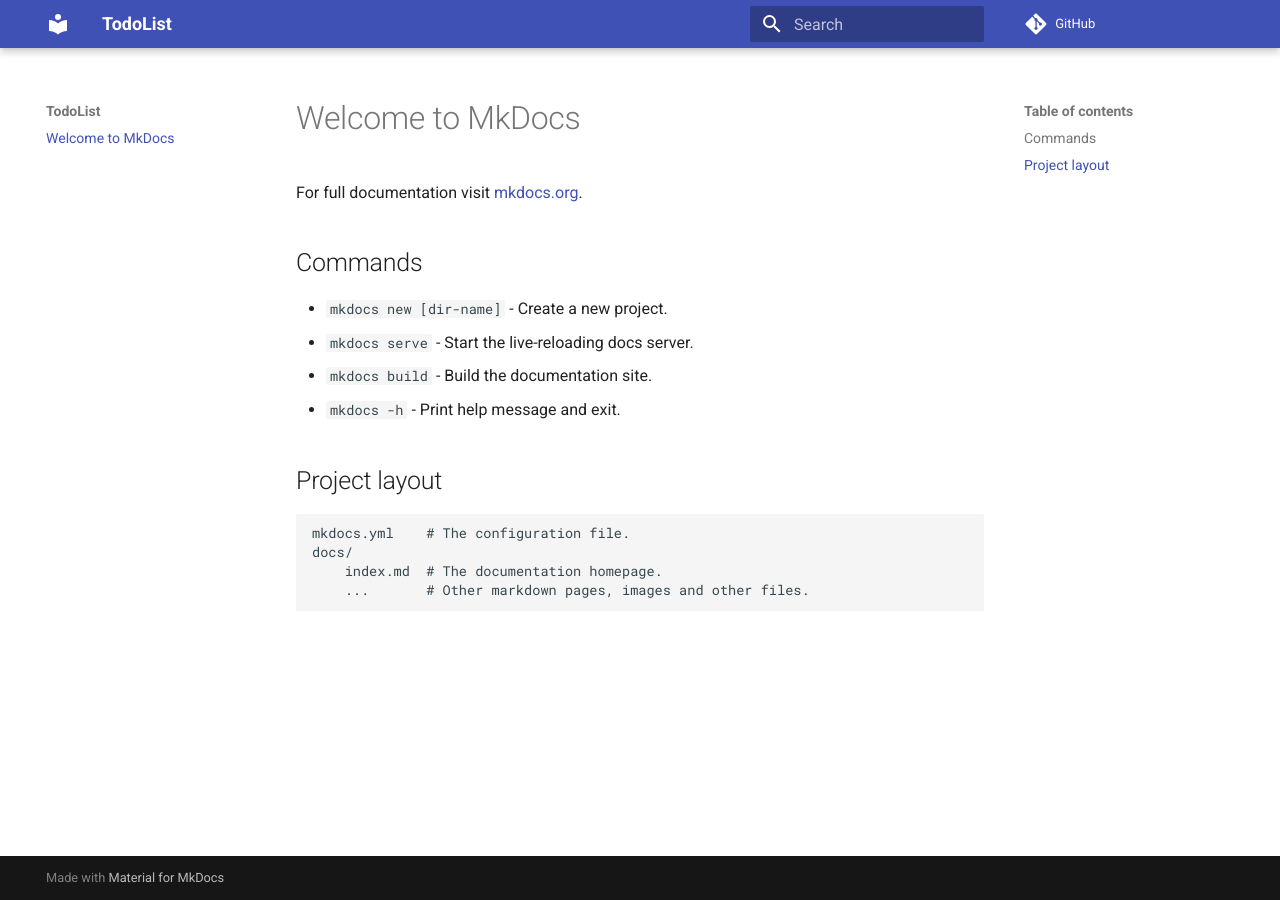
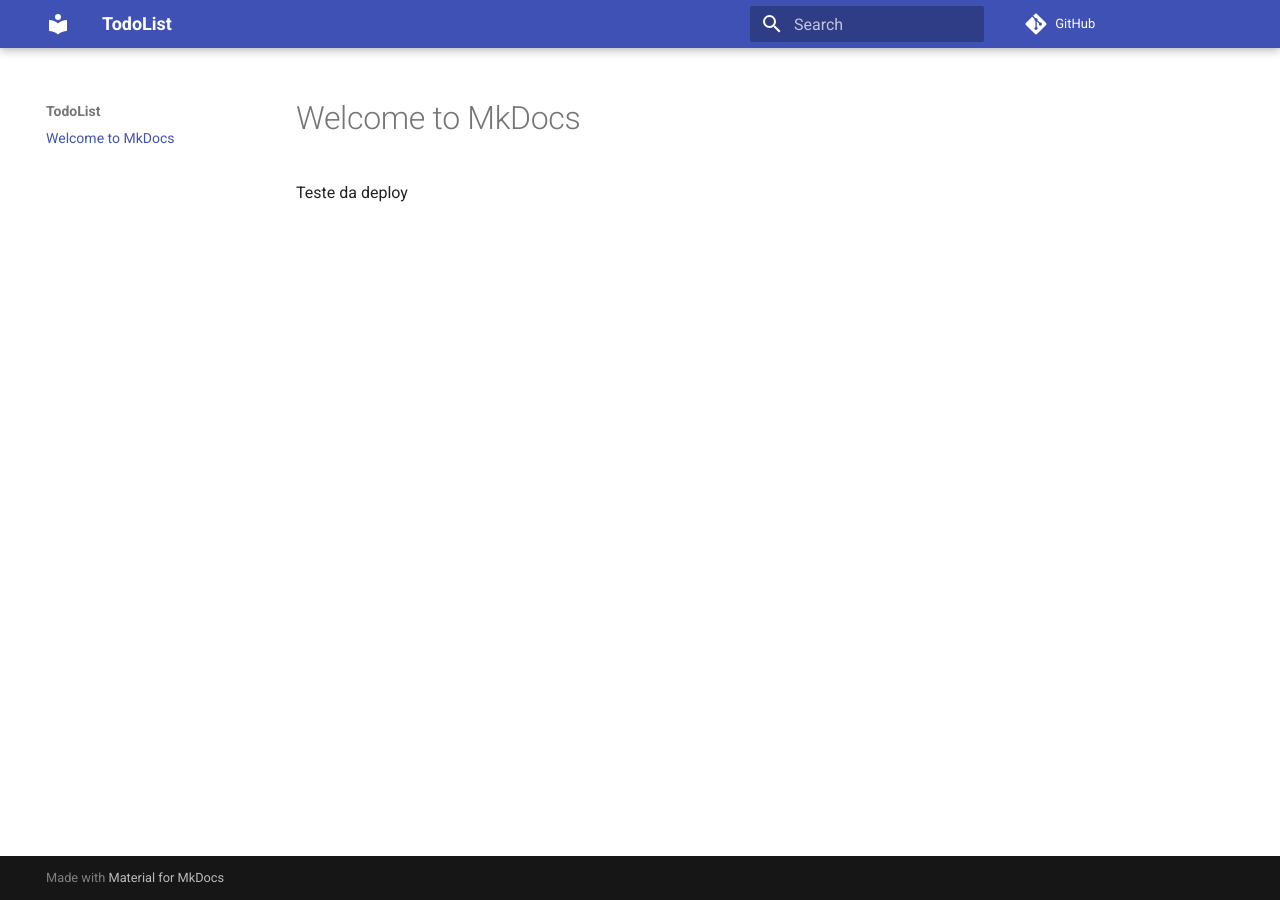
Before and after one commit to iancostag/todolist-RoR, an MkDocs documentation site: the page built from docs/docs/index.md, in a window 1280 px wide. Built offline with MkDocs 1.6.1 and Material for MkDocs 9.7.7, drawn with Linux system fonts in a browser that asks for light colours; comment, search, counter and statistics services are not loaded.

Commit message:
testando deploy

```diff
--- a/docs/docs/index.md
+++ b/docs/docs/index.md
@@ -1,17 +1,3 @@
 # Welcome to MkDocs
 
-For full documentation visit [mkdocs.org](https://www.mkdocs.org).
-
-## Commands
-
-* `mkdocs new [dir-name]` - Create a new project.
-* `mkdocs serve` - Start the live-reloading docs server.
-* `mkdocs build` - Build the documentation site.
-* `mkdocs -h` - Print help message and exit.
-
-## Project layout
-
-    mkdocs.yml    # The configuration file.
-    docs/
-        index.md  # The documentation homepage.
-        ...       # Other markdown pages, images and other files.
+Teste da deploy
```
